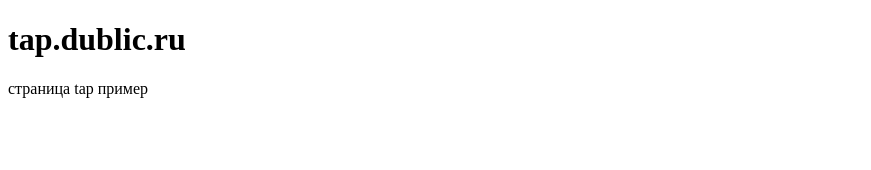
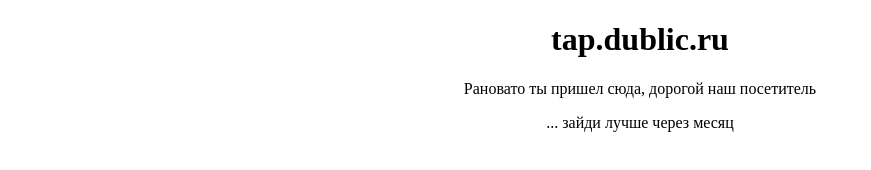
Before and after one commit to dublic/tap_web, a plain HTML site: page index.html in a window 1280 px wide. Shown: the whole page, without its empty margins (0-871 px from the left). Drawn offline with Linux system fonts and the light colour scheme.

Commit message:
Update index.html

```diff
--- a/index.html
+++ b/index.html
@@ -2,11 +2,13 @@
 <html>
 <head>
 <meta charset="UTF-8">
-<title>tap.dublic.ru</title>
+<title>tap Dublic RuNet</title>
 
 </head>
 <body>
-<h1>tap.dublic.ru</h1>
-<p>страница tap пример</p>
+<h1 align="center"></h1>
+<h1 align="center">tap.dublic.ru</h1>
+<p align="center">Рановато ты пришел сюда, дорогой наш посетитель</p>
+<p align="center">... зайди лучше через месяц</p>
 </body>
 </html>
```
